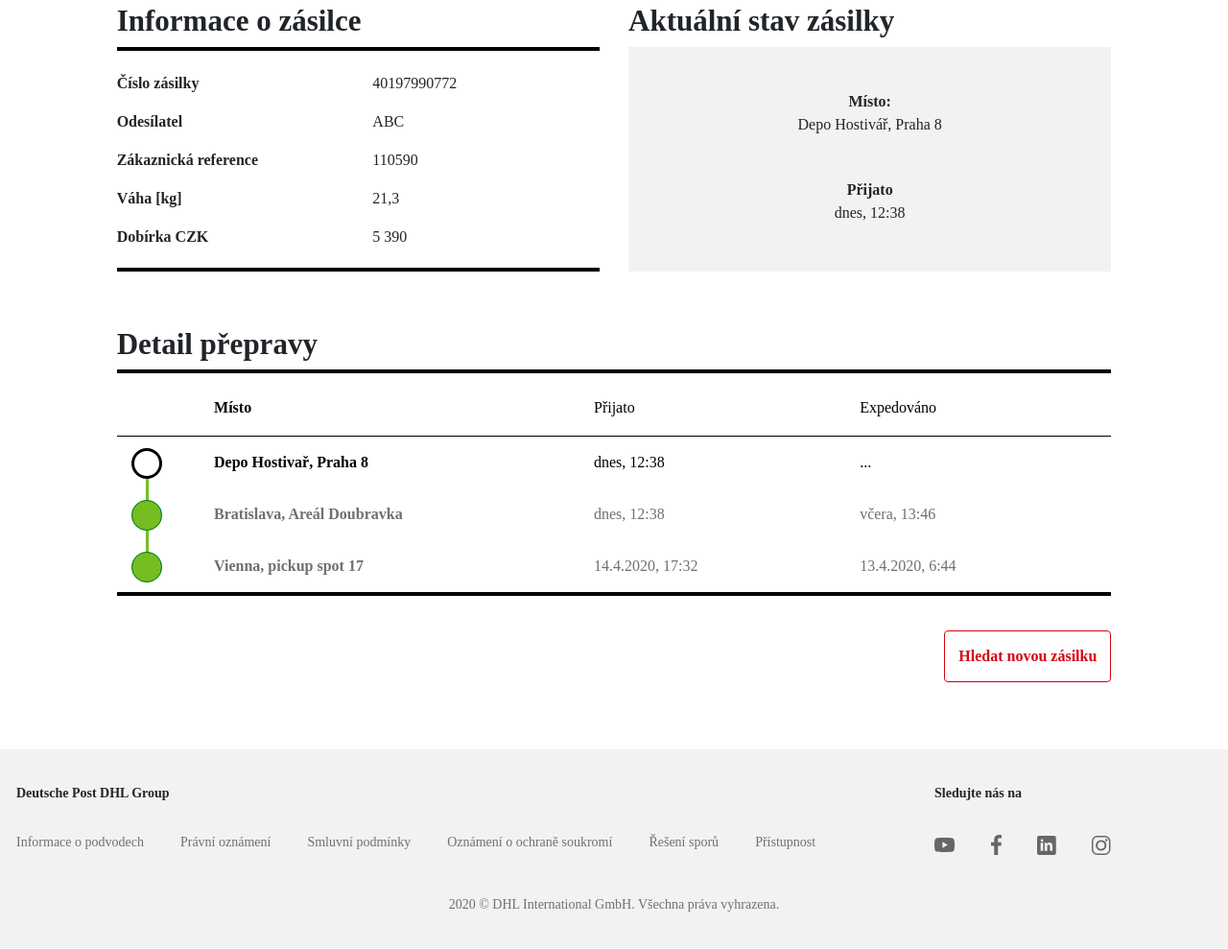
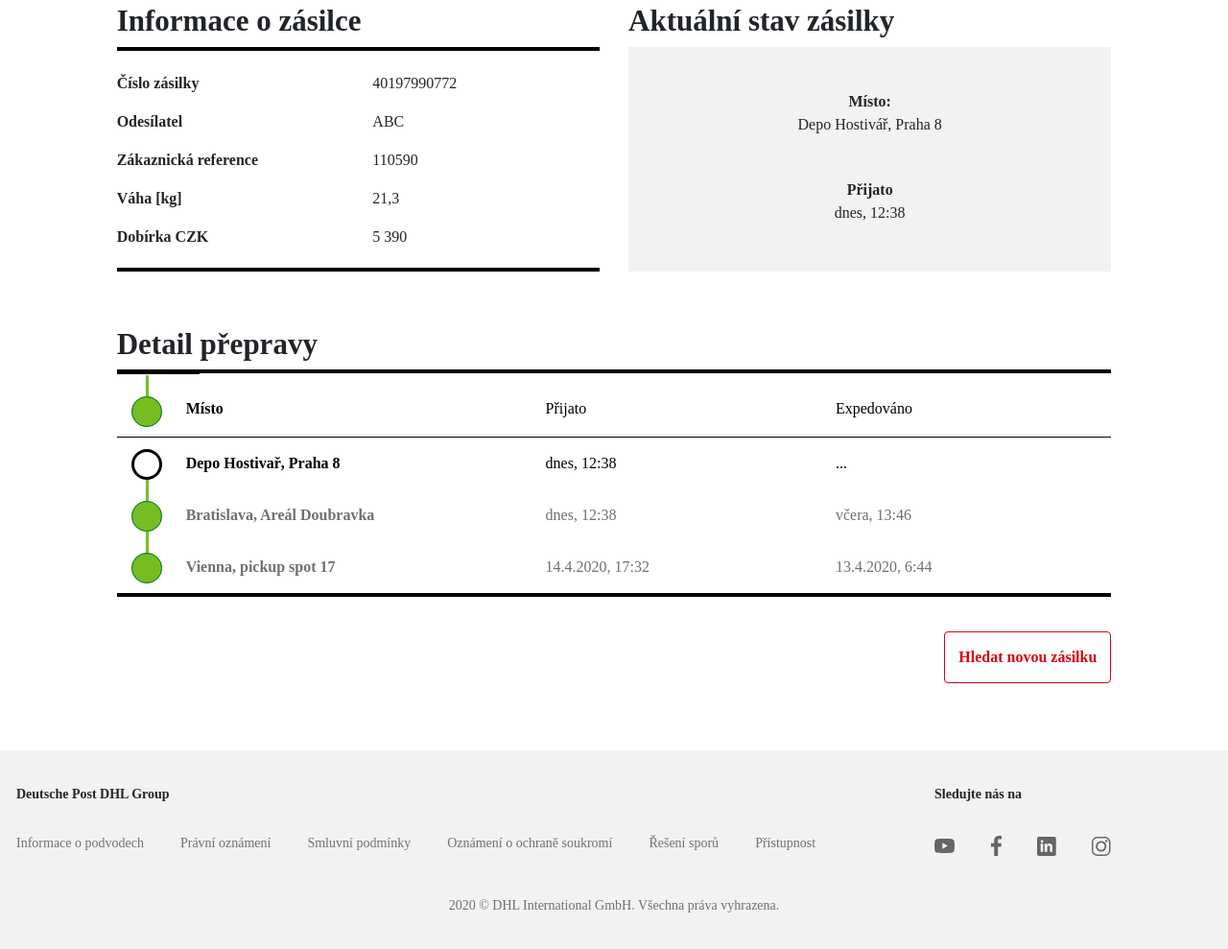
Before and after one commit to vladislavbagnyuk/dhl-rozcestnik, a plain HTML site: page tracking.html in a window 1280 px wide. Shown: the part 898-1887 px from the top of the page at 96% size. Drawn offline with nearby package versions, Linux system fonts and the light colour scheme; a web font is replaced by a local one.

Commit message:
Partly fixed table

```diff
--- a/resources/css/style.scss
+++ b/resources/css/style.scss
@@ -735,14 +735,21 @@ button:focus {
 .progress-table .place p {
   margin-top: 8px;
 }
+.progress-table .block-row {
+  padding-left: 57px;
+}
 .tracking-progress .table-img {
   padding-top: 0;
   padding-bottom: 0;
   position: relative;
   width: 57px;
+  float: left;
+  //height: 140px;
 }
 .tracking-progress .table-img img {
-    bottom: 12px;
+    //height: 100%;
+    bottom: -130px;
+    left: -57px;
     position: absolute;
 }
 .tracking-progress .btn {
@@ -762,11 +769,18 @@ button:focus {
   .progress-table p {
     margin: 15px 0;
   }
+  .progress-table .block-row {
+    padding-left: 0;
+  }
   .progress-table .table-header p {
     margin: 24px 0 17px 0;
   }
+  .tracking-progress .table-img {
+    height: 100%;
+  }
   .tracking-progress .table-img img {
-      bottom: 10px;
+    left: 0;
+    bottom: 10px;
   }
   .tracking-progress .btn {
     width: auto;
--- a/tracking.html
+++ b/tracking.html
@@ -138,9 +138,13 @@
                   <div class="col-2 col-md-1 table-header">
 
                   </div>
-                  <div class="col-10 col-md-11 table-header">
+                  <div class="col-12 table-header">
                     <div class="row">
                       <div class="col-12 col-md-5 place">
+                        <div class="table-img">
+                          <img class="d-none d-md-block" src="resources/img/icons/progress/desktop-green.svg" alt="">
+                          <img class="d-md-none" src="resources/img/icons/progress/mobile-green.svg" alt="">
+                        </div>
                         <p>Místo</p>
                       </div>
                       <div class="d-none d-md-block col-md-7">
@@ -155,13 +159,13 @@
                       </div>
                     </div>
                   </div>
-                  <div class="col-2 col-md-1 table-img">
+                  <div class="col-12">
+                    <div class="row block-row block latest">
+                      <div class="col-12 col-md-5 place">
+                        <div class="table-img">
                           <img class="d-none d-md-block" src="resources/img/icons/progress/desktop-black-top.svg" alt="">
                           <img class="d-md-none" src="resources/img/icons/progress/mobile-black-top.svg" alt="">
                         </div>
-                  <div class="col-10 col-md-11">
-                    <div class="row block latest">
-                      <div class="col-12 col-md-5 place">
                         <p>Depo Hostivař, Praha 8</p>
                       </div>
                       <div class="col-5 d-md-none">
@@ -187,13 +191,13 @@
                     </div>
                   </div>
 
-                  <div class="col-2 col-md-1 table-img">
+                  <div class="col-12">
+                    <div class="row block-row block">
+                      <div class="col-12 col-md-5 place">
+                        <div class="table-img">
                           <img class="d-none d-md-block" src="resources/img/icons/progress/desktop-green.svg" alt="">
                           <img class="d-md-none" src="resources/img/icons/progress/mobile-green.svg" alt="">
                         </div>
-                  <div class="col-10 col-md-11">
-                    <div class="row block">
-                      <div class="col-12 col-md-5 place">
                         <p>Bratislava, Areál Doubravka</p>
                       </div>
                       <div class="col-5 d-md-none">
@@ -219,13 +223,14 @@
                     </div>
                   </div>
 
-                  <div class="col-2 col-md-1 table-img">
+
+                  <div class="col-12">
+                    <div class="row block-row">
+                      <div class="col-12 col-md-5 place">
+                        <div class="table-img">
                           <img class="d-none d-md-block" src="resources/img/icons/progress/desktop-green.svg" alt="">
                           <img class="d-md-none" src="resources/img/icons/progress/mobile-green.svg" alt="">
                         </div>
-                  <div class="col-10 col-md-11">
-                    <div class="row">
-                      <div class="col-12 col-md-5 place">
                         <p>Vienna, pickup spot 17</p>
                       </div>
                       <div class="col-5 d-md-none">
```
Also changed, not shown: resources/css/style.css, 1 other file. Lines whose indentation alone changed are shown as unchanged.
